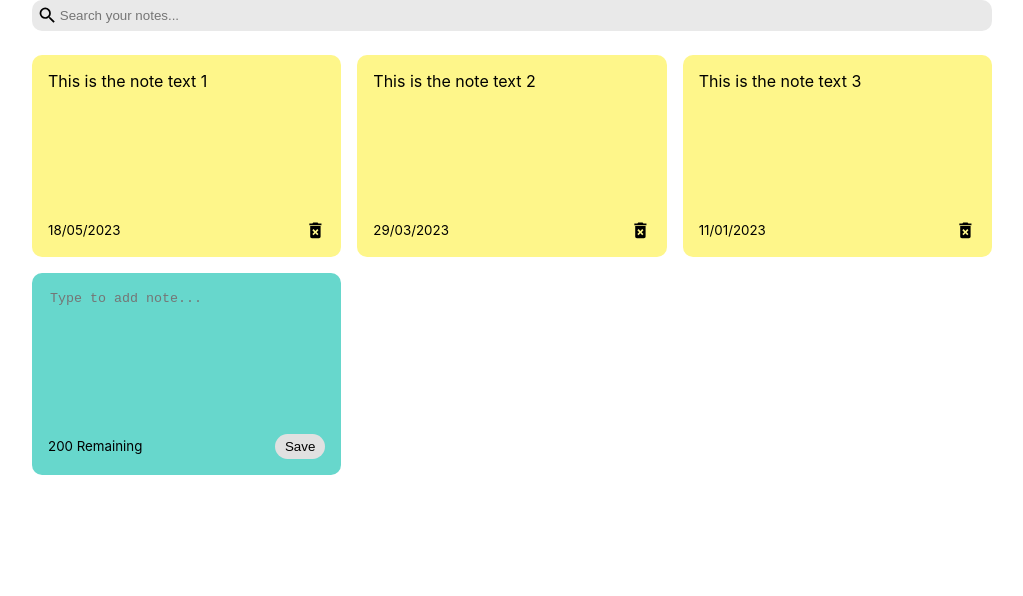
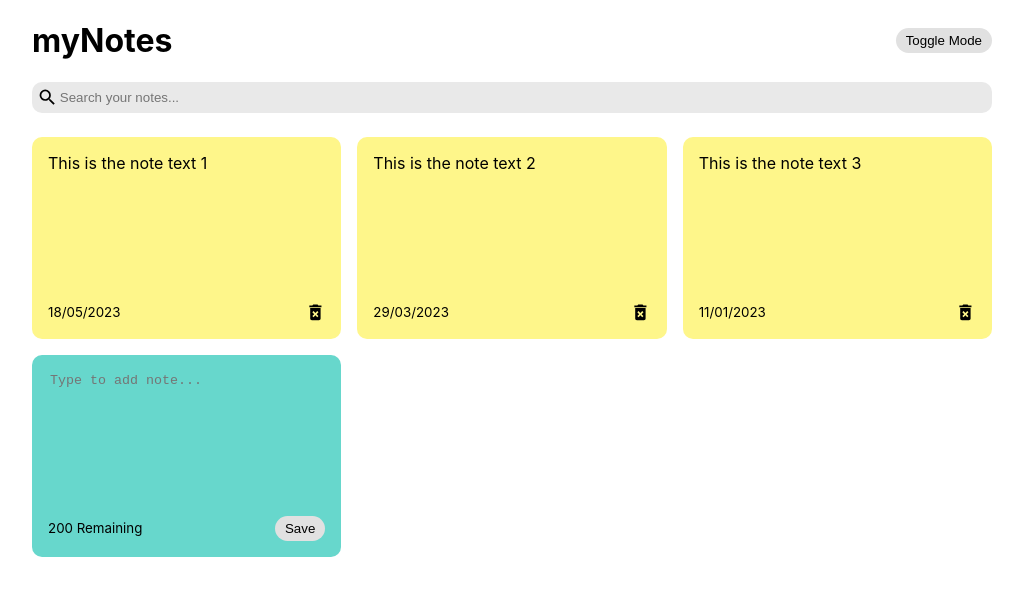
Before and after one commit to RaimundasRa/note-app-react, a React (Create React App) app: page / in a window 1280 px wide. Shown: the top 596 px of the page, without its empty margins (128-1151 px from the left). Built offline with nearby package versions, Linux system fonts and the light colour scheme.

Commit message:
adding header and toggle button for dark mode

```diff
--- a/src/App.js
+++ b/src/App.js
@@ -2,6 +2,7 @@
 import { nanoid } from "nanoid";
 import NotesList from "./components/NotesList";
 import Search from "./components/Search";
+import Header from "./components/Header";
 
 const App = () => {
   const [notes, setNotes] = useState([
@@ -42,6 +43,7 @@
 
   return (
     <div className="container">
+      <Header />
       <Search handleSearchNote={setSearchText} />
       <NotesList
         notes={notes.filter((note) =>
--- /dev/null
+++ b/src/components/Header.js
@@ -0,0 +1,12 @@
+import React from "react";
+
+const Header = () => {
+  return (
+    <div className="header">
+      <h1>myNotes</h1>
+      <button className="save">Toggle Mode</button>
+    </div>
+  );
+};
+
+export default Header;
--- a/src/index.css
+++ b/src/index.css
@@ -10,6 +10,20 @@
 code {
   font-family: source-code-pro, Menlo, Monaco, Consolas, "Courier New",
     monospace;
+}
+
+.header {
+  display: flex;
+  align-items: center;
+  justify-content: space-between;
+}
+
+.dark-mode {
+  background-color: black;
+}
+
+.dark-mode h1 {
+  color: white;
 }
 
 .container {
```
